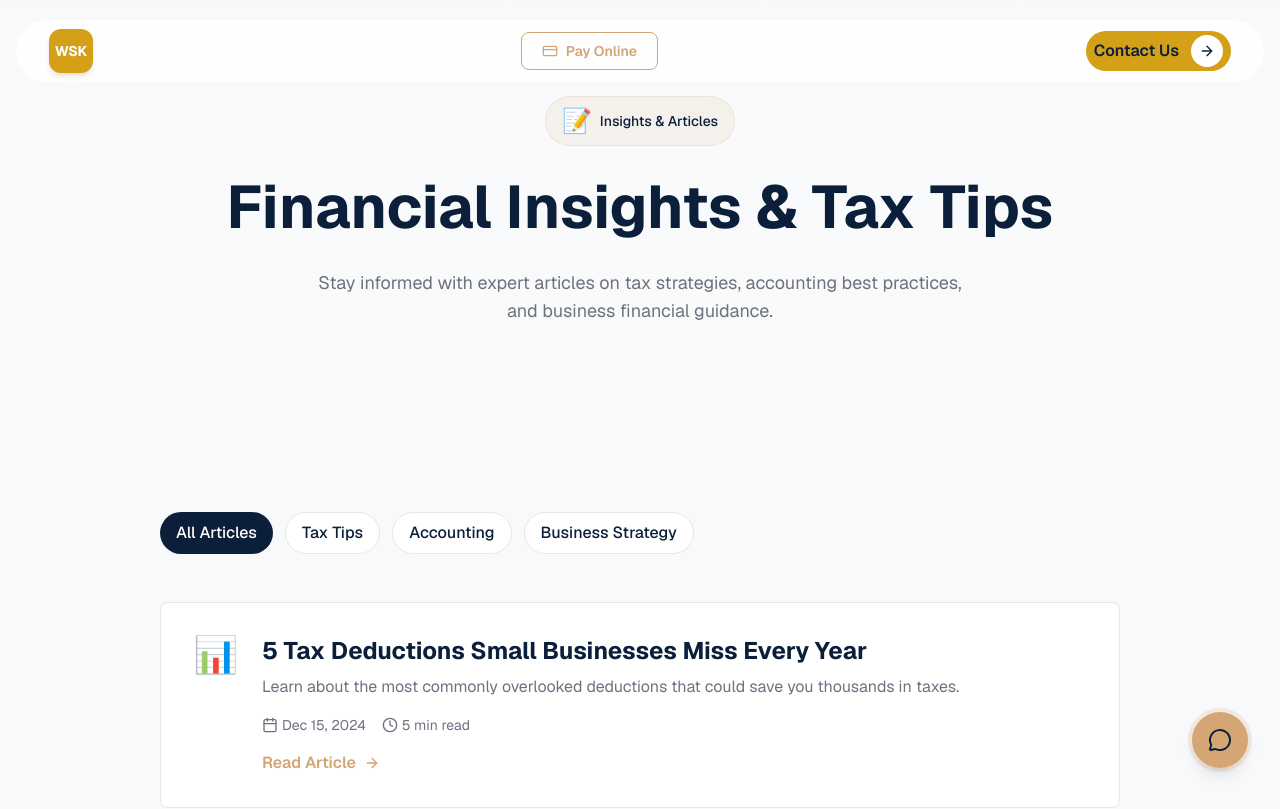
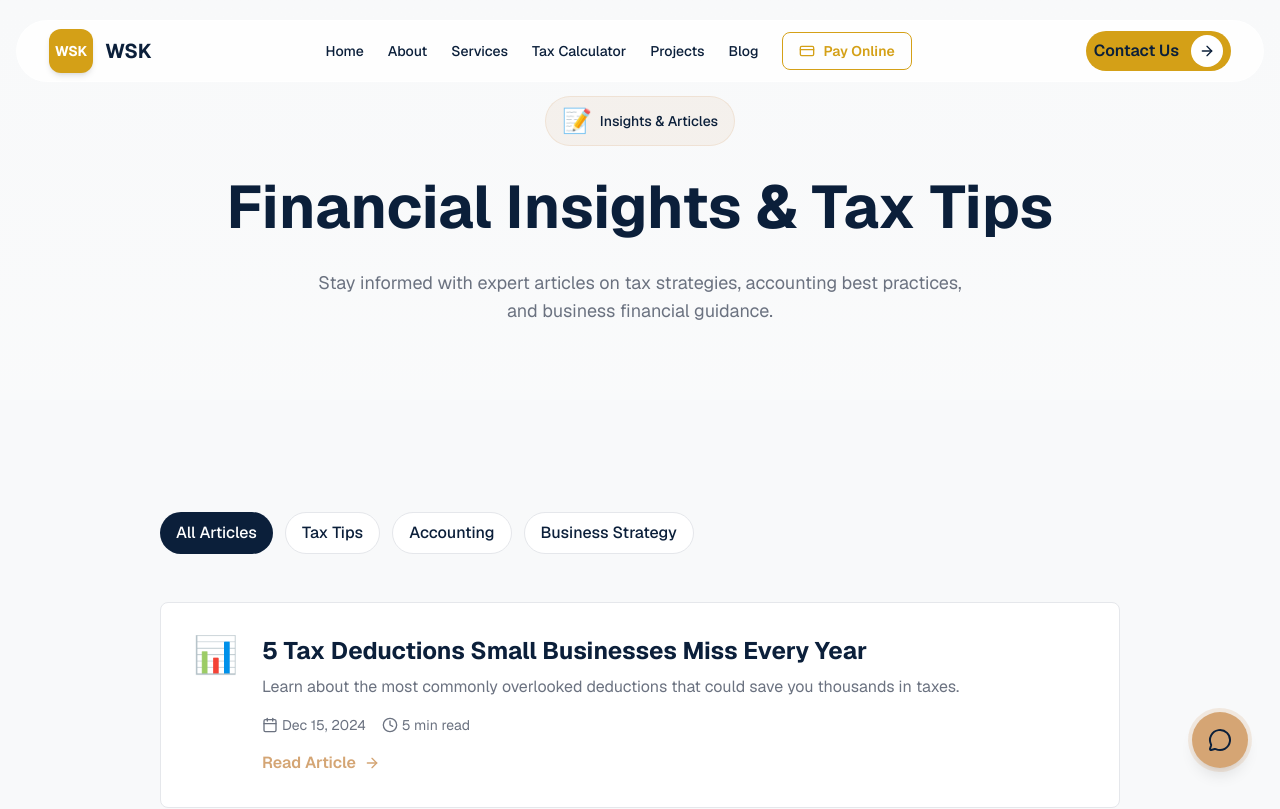
Before and after one commit to jaindu-sasan/W-S-K-Business-Services, a Next.js app: page /blog in a window 1280 px wide. Shown: the top 809 px of the page. Built offline with nearby package versions, Linux system fonts and the light colour scheme.

Commit message:
Update navigation component

```diff
--- a/components/navigation.tsx
+++ b/components/navigation.tsx
@@ -41,19 +41,30 @@ export function Navigation() {
           <div className="flex h-11 w-11 items-center justify-center rounded-xl bg-[#D4A017] text-sm font-bold text-white shadow-md">
             WSK
           </div>
+
+          <h2 className="text-xl font-bold text-[#0B1F3A]">WSK</h2>
         </Link>
 
-        {/* DESKTOP LINKS */}
-        <div className="hidden md:flex items-center gap-3">
+        {/* DESKTOP MENU */}
+        <div className="hidden lg:flex items-center gap-6">
+          {navLinks.map((link) => (
+            <Link
+              key={link.name}
+              href={link.href}
+              className="text-sm font-medium text-[#0B1F3A] hover:text-[#D4A017] transition"
+            >
+              {link.name}
+            </Link>
+          ))}
+
+          {/* PAYMENT BUTTON (kept feature) */}
           <Link
-            href="/payment"
-            className="border border-accent text-accent px-5 py-2 rounded-lg font-semibold hover:bg-accent/10 transition-colors flex items-center gap-2 text-sm"
+            href="/Payment_portal"
+            className="flex items-center gap-2 border border-[#D4A017] text-[#D4A017] px-4 py-2 rounded-lg font-semibold text-sm hover:bg-[#D4A017]/10 transition"
           >
             <CreditCard className="w-4 h-4" />
             Pay Online
           </Link>
-
-
         </div>
 
         {/* CTA */}
@@ -100,32 +111,26 @@ export function Navigation() {
                 </Link>
               ))}
 
+              {/* PAYMENT (mobile kept) */}
+              <Link
+                href="/Payment_portal"
+                onClick={() => setIsOpen(false)}
+                className="mt-5 flex items-center justify-center gap-2 border border-[#D4A017] text-[#D4A017] px-6 py-3 rounded-lg font-semibold"
+              >
+                <CreditCard className="w-4 h-4" />
+                Pay Online
+              </Link>
+
+              {/* CONTACT CTA */}
               <Link
                 href="/contact"
                 onClick={() => setIsOpen(false)}
-                className="mt-6 inline-flex items-center justify-center gap-3 rounded-full bg-[#D4A017] px-6 py-4 font-semibold text-[#0B1F3A]"
+                className="mt-4 inline-flex items-center justify-center gap-3 rounded-full bg-[#D4A017] px-6 py-4 font-semibold text-[#0B1F3A]"
               >
                 Contact Us
                 <span className="flex h-8 w-8 items-center justify-center rounded-full bg-white">
                   <ArrowRight size={16} />
                 </span>
-              </Link>
-
-              <Link
-                href="/payment"
-                onClick={() => setIsOpen(false)}
-                className="flex items-center justify-center gap-2 border border-accent text-accent px-6 py-2 rounded-lg font-semibold hover:bg-accent/10 mt-4"
-              >
-                <CreditCard className="w-4 h-4" />
-                Pay Online
-              </Link>
-
-              <Link
-                href="/contact"
-                onClick={() => setIsOpen(false)}
-                className="block bg-accent text-primary px-6 py-2 rounded-lg font-semibold hover:bg-accent/90 text-center mt-2"
-              >
-                Get Help
               </Link>
             </div>
           </motion.div>
```
